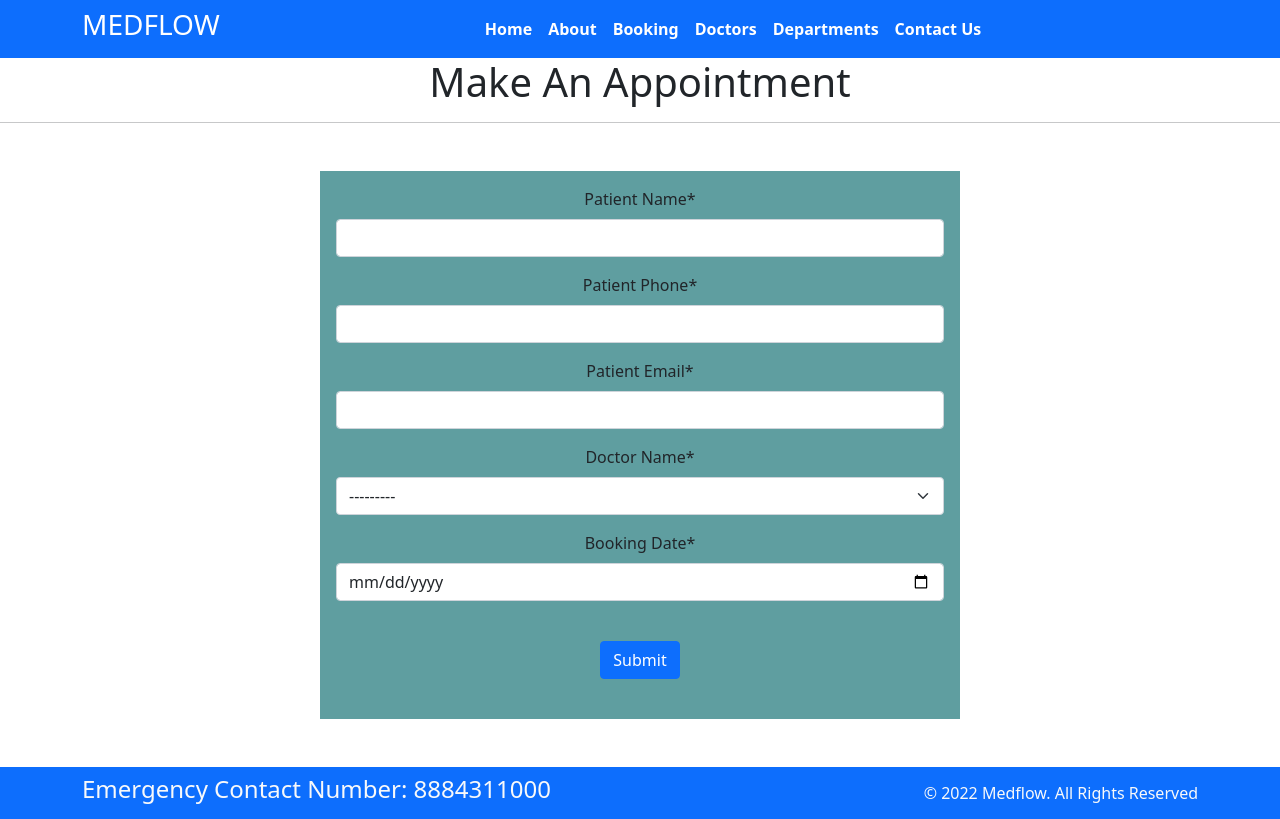
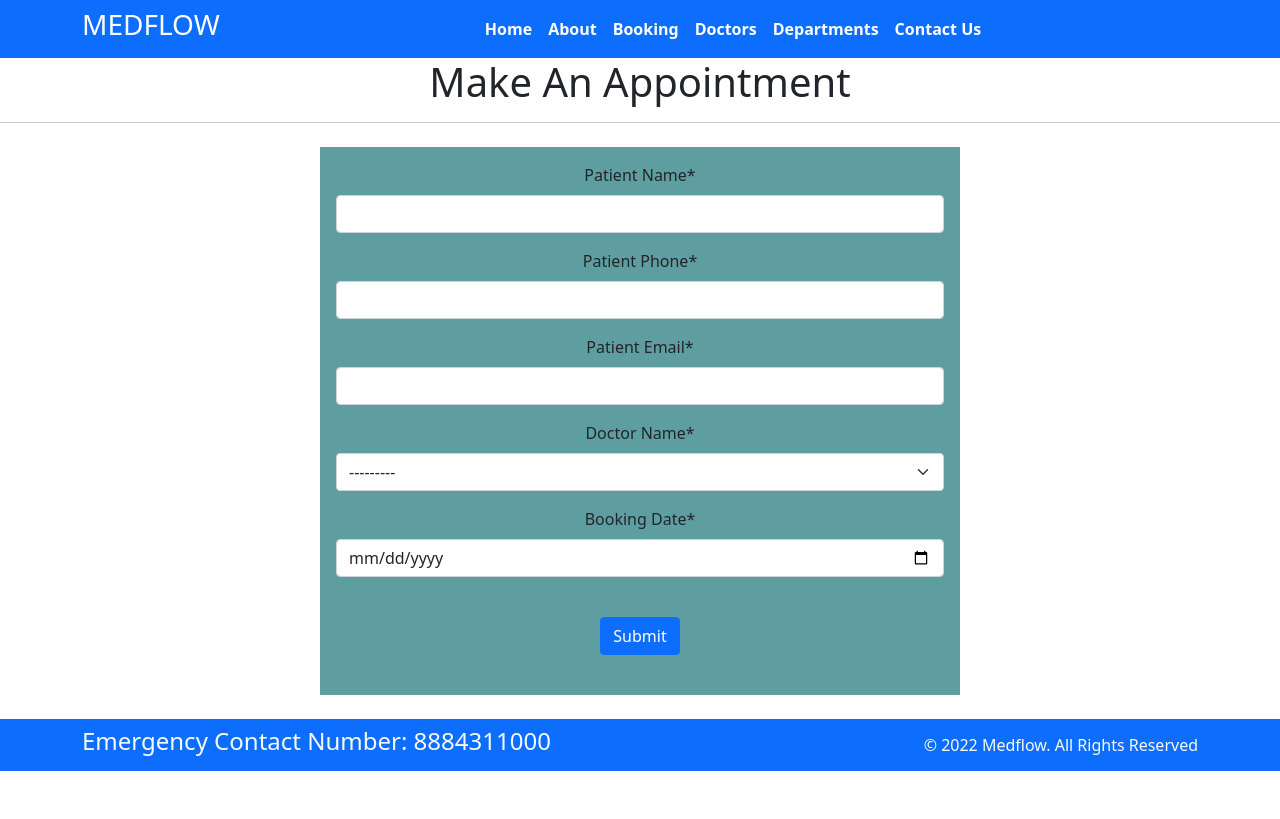
Before and after one commit to JeslinMariumAlex/Medflow, a Django app: page /booking in a window 1280 px wide. After the commit the page ends 771 px from the top, so only its background shows below. Run offline with Django 5.2, Linux system fonts and the light colour scheme; data comes from the database, SQL or seed files in the repository; some libraries are stand-ins or nearby versions.

Commit message:
Booking form margin updated

```diff
--- a/Templates/booking.html
+++ b/Templates/booking.html
@@ -9,7 +9,7 @@
 <h1 class="text-center">Make An Appointment</h1>
 <hr>
 
-<div class="container w-50 text-center p-3 my-5" style="background-color: cadetblue;" >
+<div class="container w-50 text-center p-3 my-4" style="background-color: cadetblue;" >
     <form action="" method="POST">
         {% csrf_token %}
         {{form|crispy}}
```
